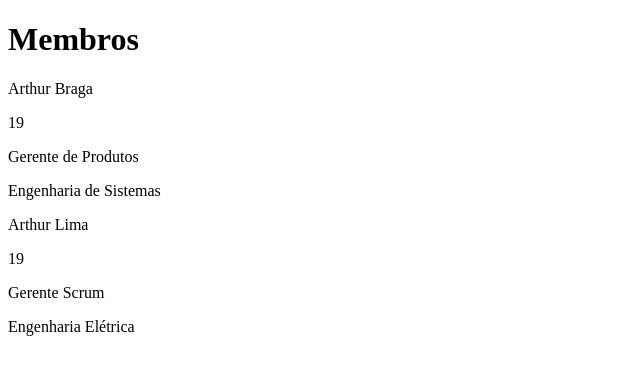
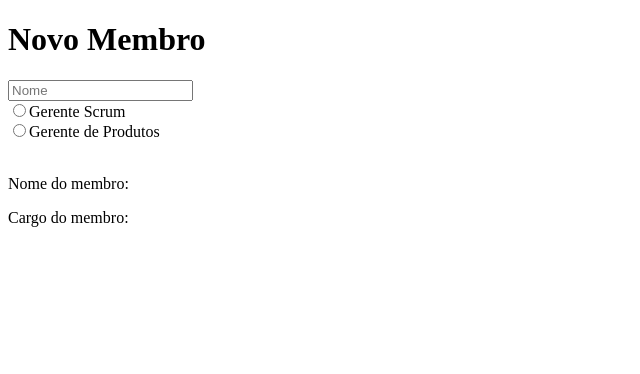
Before and after one commit to PedroGiacomin/quick-note-ex, a React (Create React App) app: page / in a window 1280 px wide. Shown: the top 374 px of the page, without its empty margins (0-640 px from the left). Built offline with nearby package versions, Linux system fonts and the light colour scheme.

Commit message:
UseState - formulario
Aprendendo a usar useState, comecei a montar um formulário de novo membro

```diff
--- a/src/App.js
+++ b/src/App.js
@@ -1,32 +1,40 @@
-import React from "react";
-import Membro from "./Membro";
-import Title from "./Title";
+import React, { useState } from "react";
 
-const braga = {
-  nome: "Arthur Braga",
-  idade: 19,
-  cargo: "Gerente de Produtos",
-  curso: "Engenharia de Sistemas",
-};
+function App() {
 
-const lima = {
-  nome: "Arthur Lima",
-  idade: 19,
-  cargo: "Gerente Scrum",
-  curso: "Engenharia Elétrica",
-};
+  //useState retorna um vetor de 2 parametros:
+  // - [0] = uma variavel
+  // - [1] = funcao set da variavel
+  //ja atribuimos cada um deles a uma variavel
 
-function App(){
+  //useState permite usar e trocar o valor das variáveis dinamicamente
+  const [nome, setNome] = useState();
+  const [cargo, setCargo] = useState();
 
-  return(
+  return (
     <div>
-      <Title title={"Membros"}>
-        <Membro membro={braga}/>
-        <Membro membro={lima}/>
-      </Title>
+      <h1>Novo Membro</h1>
+
+      {/*onChange captura os eventos que ocorrem no input*/}
+
+      <input type="text" placeholder="Nome" onChange={(e) => { setNome(e.target.value) }} />
+      <br />
+
+      <input id="GS" type="radio" name="cargo" value="Gerente Scrum"
+        onChange={(e) => {setCargo(e.target.value)}}/>
+      <label htmlFor="GS">Gerente Scrum</label>
+      <br />
+
+      <input id="GP" type="radio" name="cargo" value="Gerente de Produtos"
+        onChange={(e) => {setCargo(e.target.value)}}/>
+      <label htmlFor="GP">Gerente de Produtos</label>
+      <br />
+      <br />
+
+      <p>Nome do membro: {nome}</p>
+      <p>Cargo do membro: {cargo}</p>
     </div>
   )
-
 }
 
 export default App;
--- a/src/Membro/Membro.js
+++ /dev/null
@@ -1,15 +0,0 @@
-import React from "react"
-
-function Membro(props){
-    console.log(props);
-    return(
-        <div>
-            <p>{props.membro.nome}</p>
-            <p>{props.membro.idade}</p>
-            <p>{props.membro.cargo}</p>
-            <p>{props.membro.curso}</p>
-        </div>
-    );
-}
-
-export default Membro;
--- a/src/Membro/index.js
+++ /dev/null
@@ -1,3 +0,0 @@
-import Membro from "./Membro";
-
-export default Membro;
--- a/src/Title/Title.js
+++ /dev/null
@@ -1,13 +0,0 @@
-import React from "react";
-
-//Outra maneira de passar o props
-function Title({title, children}){
-    return(
-        <div>
-            <h1>{title}</h1>
-            {children}
-        </div>
-    );
-}
-
-export default Title
--- a/src/Title/index.js
+++ /dev/null
@@ -1,3 +0,0 @@
-import Title from "./Title";
-
-export default Title;
```
